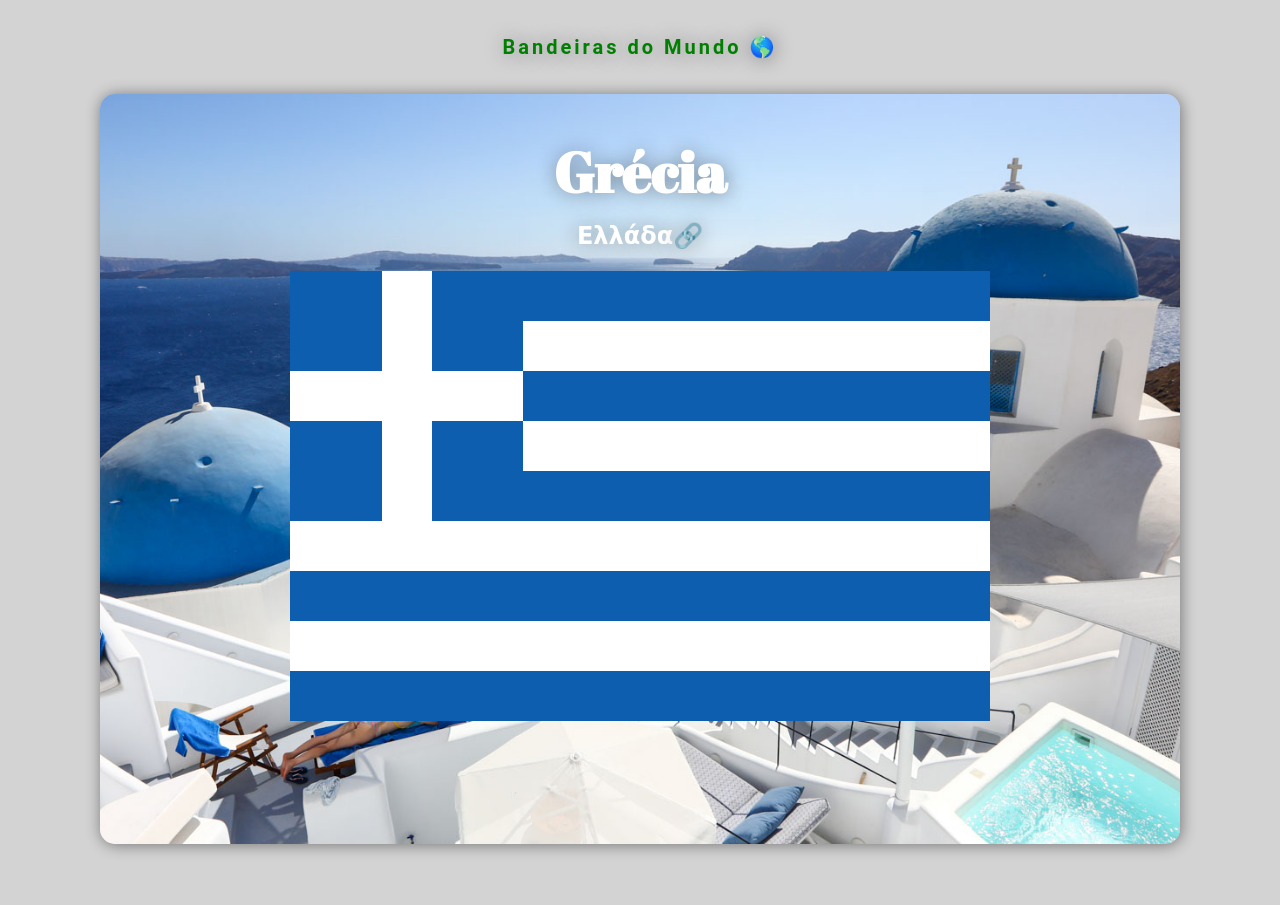
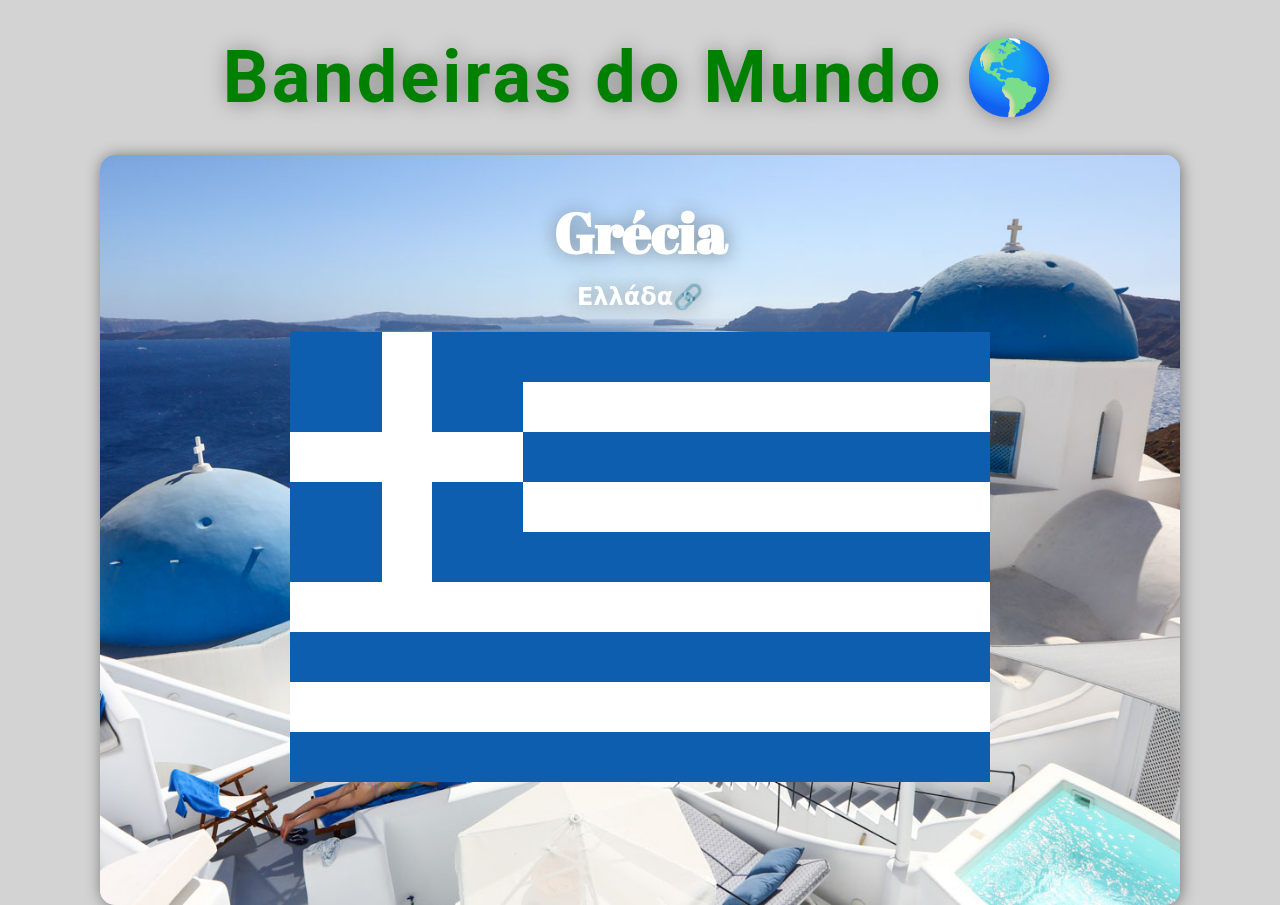
Before and after one commit to Gontijo23/Bandeiras, a plain HTML site: page Bandeiras/index.html in a window 1280 px wide. Shown: the top 905 px of the page. Drawn offline with Linux system fonts and the light colour scheme.

Commit message:
Update index.html

```diff
--- a/Bandeiras/index.html
+++ b/Bandeiras/index.html
@@ -8,7 +8,7 @@
     <link rel="stylesheet" href="style.css">
 </head>
 <body>
-    <h1>Bandeiras do Mundo 🌎</h1>
+    <h1 style="font-size: 4.5rem">Bandeiras do Mundo 🌎</h1>
     <div class="pais" id="mykonos">
         <h2>Grécia</h2>
         <h3><a href="https://pt.wikipedia.org/wiki/Gr%C3%A9cia" target="_blank">Ελλάδα</a></h3>
```
